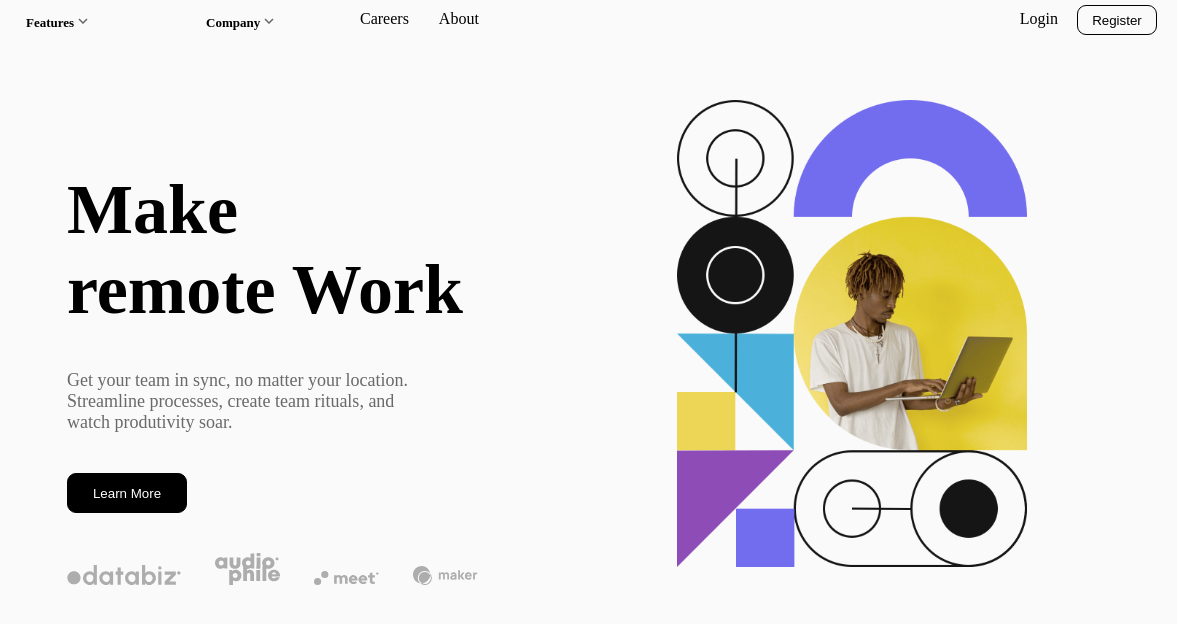
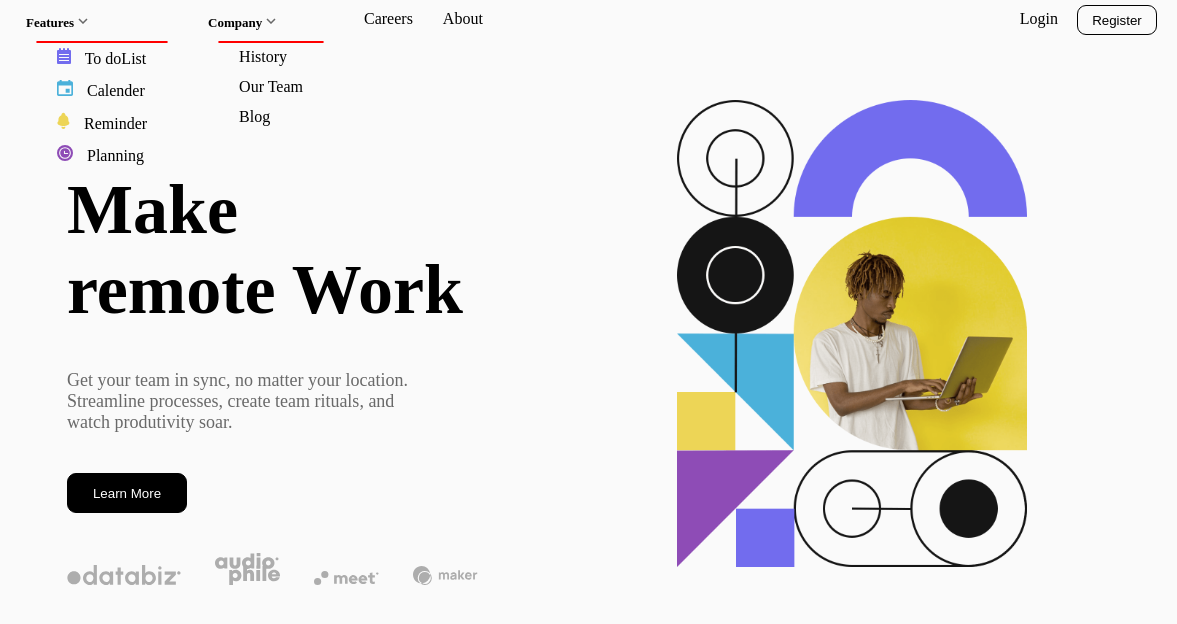
Before and after one commit to Gracey-94/Snap, a plain HTML site: page index.html in a window 1280 px wide. Shown: the full height of the page, 103-1280 px from the left. Drawn offline with Linux system fonts and the light colour scheme.

Commit message:
formated select-box

```diff
--- a/index.html
+++ b/index.html
@@ -5,7 +5,7 @@
     <meta http-equiv="X-UA-Compatible" content="chrome">
     <meta name="viewport" content="width=device-width, initial-scale=1.0">
     <title>Snap</title>
-    <link rel="stylesheet" href="index.css">
+    <link rel="stylesheet" href="style/index.css">
 </head>
 <body>
  <div class="main">
@@ -131,6 +131,6 @@
 
 
 
-    <script src="home.js"></script>
+    <script src="script/home.js"></script>
 </body>
 </html>
--- a/index.css
+++ b/style/index.css
@@ -133,12 +133,13 @@ a{
 }
 
 
-.select-box .options-container {
+.options-container {
     background-color:white;
     max-height:0;
-    overflow: hidden;
+   /* overflow: hidden;*/
     border-radius: 12px;
     order: 1;
+    border: 1px solid red;
 }
 
 .select-box .options-container.active{
@@ -193,7 +194,7 @@ a{
 
 .selected::after{
    content: "";
-    background: url("img/icon-arrow-down.svg");
+    background: url("/img/icon-arrow-down.svg");
     background-repeat: no-repeat;
 
     position: absolute;
```
Also changed, not shown: script/home.js (renamed from home.js).
